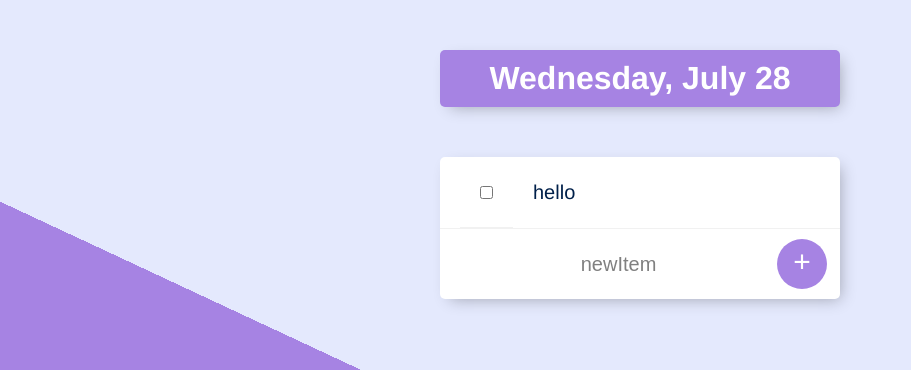
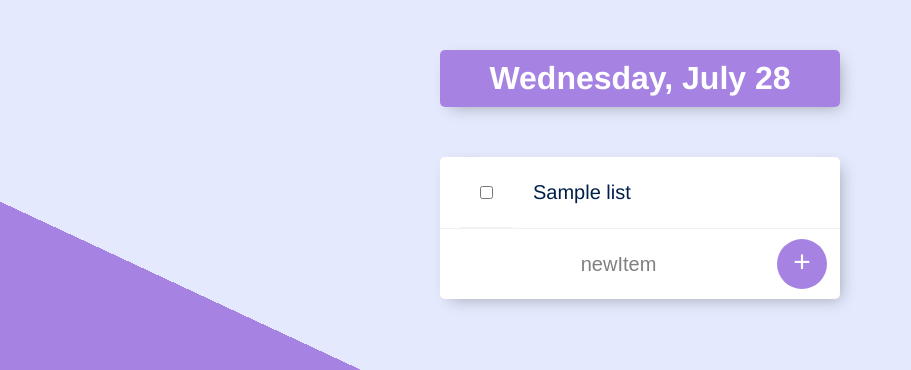
Before and after one commit to Nithin47TA/todo-listapp, a Node server app: page / in a window 1280 px wide. Shown: the top 370 px of the page, without its empty margins (0-911 px from the left). Run offline with Node 20, Linux system fonts and the light colour scheme; tables that the repository leaves empty hold one stand-in row (values such as "Sample post"); some libraries are stand-ins or nearby versions.

Commit message:
updated with mongoose

```diff
--- a/app.js
+++ b/app.js
@@ -1,9 +1,22 @@
 const express = require("express");
 const bodyparser = require("body-parser");
 const date = require(__dirname + "/date.js");
+const mongoose=require("mongoose");
+const _=require("lodash");
+const { rearg } = require("lodash");
+const app = express();
+mongoose.connect('mongodb://localhost:27017/todoListDB', {useNewUrlParser: true, useUnifiedTopology: true});
 
-const app = express();
-const listitem = ["hello"];
+
+const todoListSchema=new mongoose.Schema({ itemname:String});
+const itemListSchema=new mongoose.Schema({ list:String,item:[todoListSchema]});
+const List= mongoose.model('List',todoListSchema);
+const Item = mongoose.model('Item',itemListSchema);
+
+const firstData=new List({itemname:'welcome to my app'});
+const secoundData=new List({itemname:'<--- to delete and + to add'});
+const begining=[firstData,secoundData];
+
 app.use(bodyparser.urlencoded({
   extended: true
 }));
@@ -11,22 +24,115 @@ app.use(express.static("public/"));
 app.set('view engine', 'ejs');
 app.get("/", function(req, res) {
 
-  res.render('list', {
-    day: date.day(),
-    list: listitem
+  List.find({},function(err,itemList){
+        if(itemList.length===0){
+
+          List.insertMany(begining,function(err){ if(!err) console.log('first entry succesfull');});
+          res.redirect("/");
+        }
+        else{
+          res.render('list', {
+            day: date.day(),
+            list: itemList
+          });
+        }
+
   });
+
+
 });
 
 app.post("/", function(req, res) {
-  listitem.push(req.body.Item);
+  const newItem= new List({itemname:req.body.Item});
+  const name=req.body.button;
+  if(name===date.day()){
+
+  newItem.save(function(err){ if(!err) console.log('post successfull');});
   res.redirect("/");
+  }
+  else{
+   Item.findOne({list:name},function(err,foundList){
+     if(!err){
+       if(!foundList){
+        console.log("no foindlist");
+
+       }
+       else{
+        console.log("foundList : " + foundList);
+        foundList.item.push(newItem);
+        foundList.save();
+        console.log("foundList update : " + foundList);
+       }
+     }
+     else{
+       console.log("errrrrooooooooooorrrrrrrrrrr");
+     }
+     res.redirect("/" + name);
+   });
+
+  }
 
 });
 
 app.post("/checkbox",function(req,res){
-  listitem.splice(listitem.indexOf(req.body.value));
+  // before mongodb
+  // listitem.splice(listitem.indexOf(req.body.value),1);
+  // console.log(req.body.value);
+  // console.log(listitem.indexOf(req.body.value));
+ const valueToDelete=req.body.value;
+ const rootName=req.body.rootName;
+if(rootName===date.day()){
+  List.findByIdAndDelete(req.body.value,function(err){ if(!err) console.log('deletion successfull');});
   res.redirect("/");
+}
+else{
+  Item.findOneAndUpdate({list:rootName},{$pull:{item:{_id:valueToDelete}}},function(err,result){
+    if(!err){
+      res.redirect("/"+rootName);
+    }
+    else{
+      console.log("error");
+    }
+  });
+}
+
+
+
+
 });
+
+app.get("/:newList",function(req,res){
+
+  const newroot=req.params.newList;
+  Item.findOne({list:newroot},function(err,result){
+    if(!err)
+    {
+      if(!result){
+        console.log("no exist");
+        const first= new Item({list:newroot,item:begining});
+        first.save();
+        res.redirect("/" + newroot);
+      }
+      else{
+
+        console.log("exist");
+        res.render('list', {
+          day: result.list,
+          list: result.item
+        });
+      }
+    }
+  })
+  // const first= new Item({list:newroot,item:begining});
+  // first.save();
+  // res.render('list', {
+  //   day: first.list,
+  //   list: first.item
+  // });
+
+});
+
+
 
 app.listen(3000, function() {
   console.log("connected to port 3000");
--- a/package.json
+++ b/package.json
@@ -11,6 +11,8 @@
   "dependencies": {
     "body-parser": "^1.19.0",
     "ejs": "^3.1.6",
-    "express": "^4.17.1"
+    "express": "^4.17.1",
+    "lodash": "^4.17.21",
+    "mongoose": "^5.13.3"
   }
 }
--- a/views/list.ejs
+++ b/views/list.ejs
@@ -15,19 +15,22 @@
 
   </div>
   <div class="box">
+
     <% for(var i=0;i<list.length;i++) { %>
       <div class="item">
-        <form class="item" action="/checkbox" method="post">
-          <input type="checkbox" value="<%=list[i]%>" onChange="this.form.submit()">
+          <form class="item" action="/checkbox" method="post">
+          <input type="checkbox" name="value" value="<%=list[i]._id%>" onChange="this.form.submit()">
+          <input type="hidden" name="rootName" value="<%= day %>"></input>
         </form>
-        <p><%= list[i] %></p>
+
+        <p><%= list[i].itemname %></p>
       </div>
     <% } %>
 
 
     <form class="item" action="/" method="POST">
     <input type="text" name="Item" placeholder="newItem" autocomplete="off">
-    <button name="button" type="submit">+</button>
+    <button name="button" type="submit"  value="<%= day %>">+</button>
     </form>
   </div>
 
```
Also changed, not shown: 1 other file.
